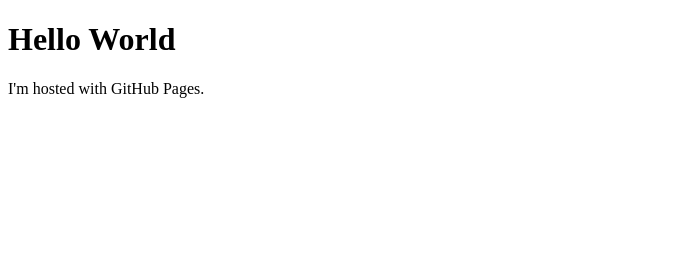
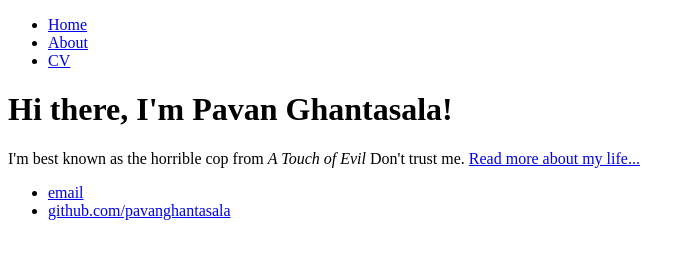
Before and after one commit to pavanghantasala183/pavanghantasala183.github.io, a plain HTML site: page index.html in a window 1280 px wide. Shown: the whole page, without its empty margins (0-695 px from the left). Drawn offline with Linux system fonts and the light colour scheme.

Commit message:
Update index.html

```diff
--- a/index.html
+++ b/index.html
@@ -1,7 +1,27 @@
 <!DOCTYPE html>
 <html>
-<body>
-<h1>Hello World</h1>
-<p>I'm hosted with GitHub Pages.</p>
-</body>
+	<head>
+		<title>Pavan Ghantasala</title>
+	</head>
+	<body>
+		<nav>
+    		<ul>
+        		<li><a href="/">Home</a></li>
+	        	<li><a href="/about">About</a></li>
+        		<li><a href="/cv">CV</a></li>
+    		</ul>
+		</nav>
+		<div class="container">
+    		<div class="blurb">
+        		<h1>Hi there, I'm Pavan Ghantasala!</h1>
+				<p>I'm best known as the horrible cop from <em>A Touch of Evil</em> Don't trust me. <a href="/about">Read more about my life...</a></p>
+    		</div><!-- /.blurb -->
+		</div><!-- /.container -->
+		<footer>
+    		<ul>
+        		<li><a href="mailto:pavanghantasala1@gmail.com">email</a></li>
+        		<li><a href="https://github.com/pavanghantasala183">github.com/pavanghantasala</a></li>
+			</ul>
+		</footer>
+	</body>
 </html>
```
